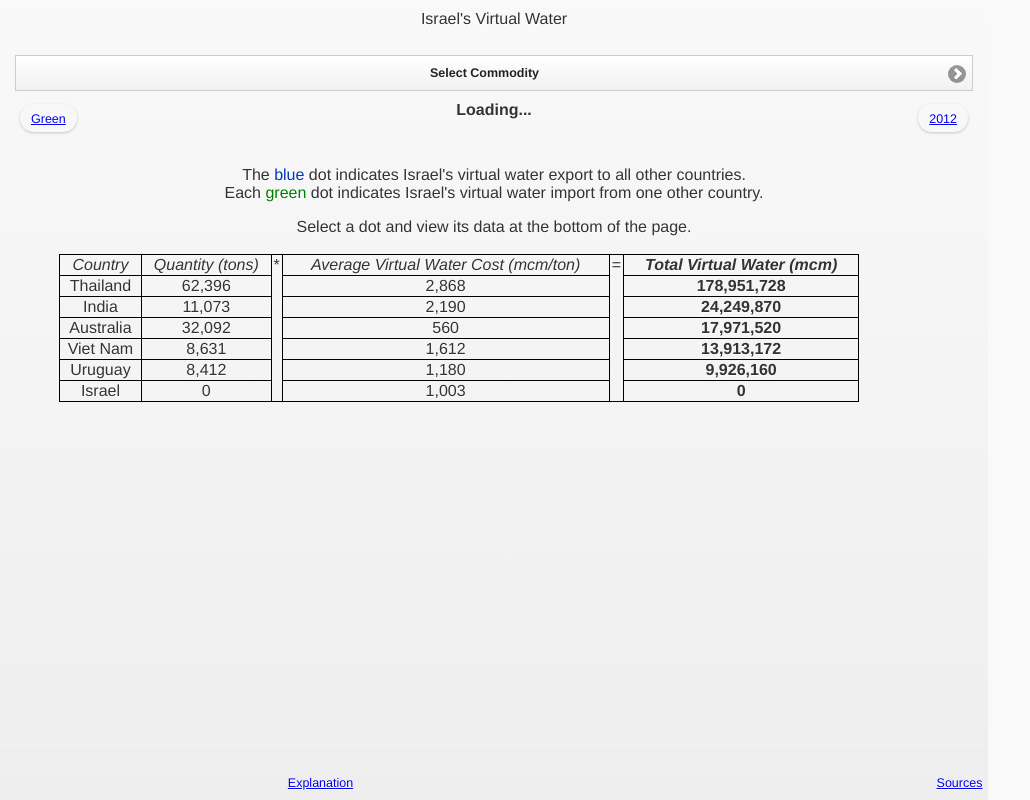
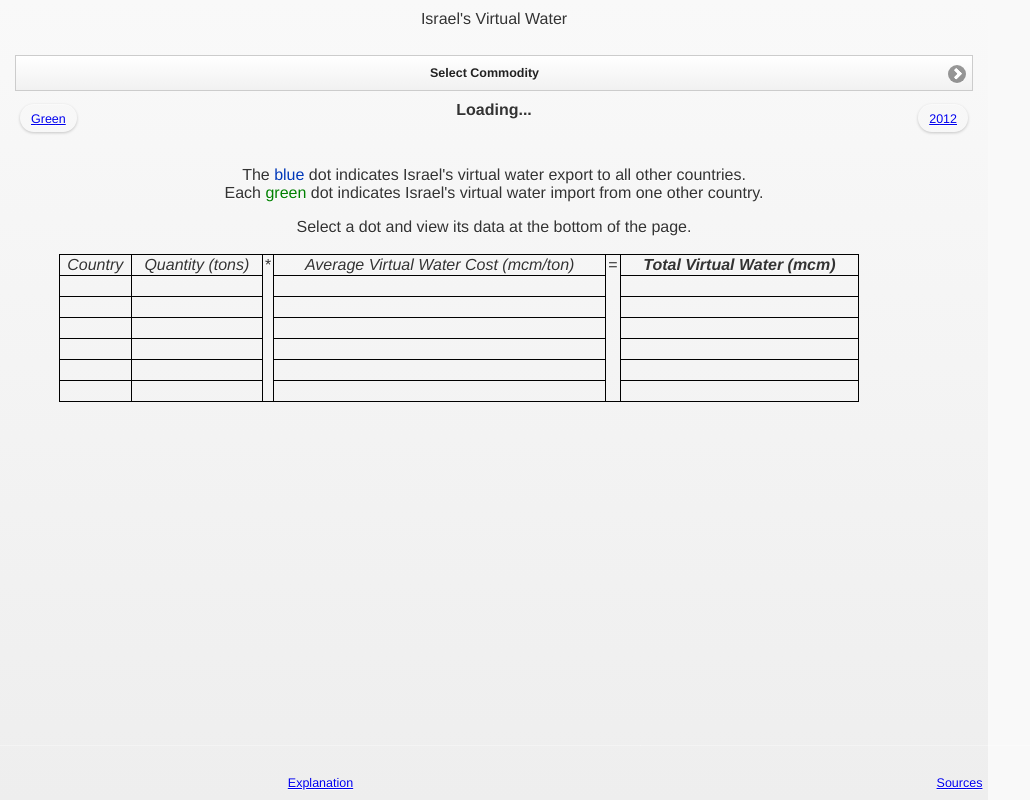
Before and after one commit to firstdown77/IsraelVW, a website: page public/page2.html in a window 1280 px wide. Shown: the whole page, without its empty margins (0-1030 px from the left). Drawn offline with Linux system fonts and the light colour scheme; a script that the page names is missing.

Commit message:
Attempts at better iOS 1-17

```diff
--- a/package.json
+++ b/package.json
@@ -4,7 +4,7 @@
   "scripts": {
     "start": "node app"
   },
-  "version": "0.0.1-15",
+  "version": "0.0.1-17",
   "engines": {
     "node": ">=0.6"
   },
--- a/public/js/israels-virtual-water.js
+++ b/public/js/israels-virtual-water.js
@@ -236,6 +236,7 @@
 	    options = {
 	        displayMode: 'markers',
 	        allowHtml: true,
+	        tooltip: {isHtml: false},
 	        colorAxis:  {
 	        	values: valueArray,
 	        	colors: colorArray
--- a/public/page2.html
+++ b/public/page2.html
@@ -7,7 +7,7 @@
   <script type="text/javascript" src="js/codiqa.ext.min.js"></script>
   <script type="text/javascript" src="js/israels-virtual-water.js"></script>
   <meta charset="utf-8">
-  <meta name="viewport" content="width=device-width, initial-scale=1">
+  <meta name="viewport" content="width=device-width, height=device-height, initial-scale=1">
   <meta name="apple-mobile-web-app-capable" content="yes">
   <meta name="apple-mobile-web-app-status-bar-style" content="black">
 
@@ -80,122 +80,122 @@
         <tbody>
             <tr>
                 <td>
-                    Thailand
+                    &nbsp;
                 </td>
                 <td>
-                    62,396
+                    &nbsp;
                 </td>
                 <td>
                 	&nbsp;
                 </td>
                 <td>
-                    2,868
+                    &nbsp;
                 </td>
                 <td>
                 	&nbsp;
                 </td>
                 <td>
-                    178,951,728
+                    &nbsp;
                 </td>
             </tr>
             <tr>
                 <td>
-                    India
+                    &nbsp;
                 </td>
                 <td>
-                    11,073
+                    &nbsp;
                 </td>
                 <td>
                 	&nbsp;
                 </td>
                 <td>
-                    2,190
+                    &nbsp;
                 </td>
                 <td>
                 	&nbsp;
                 </td>
                 <td>
-                    24,249,870
+                    &nbsp;
                 </td>
             </tr>
             <tr>
                 <td>
-                    Australia
+                    &nbsp;
                 </td>
                 <td>
-                    32,092
+                    &nbsp;
                 </td>
                 <td>
                 	&nbsp;
                 </td>
                 <td>
-                    560
+                    &nbsp;
                 </td>
                 <td>
                 	&nbsp;
                 </td>
                 <td>
-                    17,971,520
+                    &nbsp;
                 </td>
             </tr>
             <tr>
                 <td>
-                    Viet Nam
+                    &nbsp;
                 </td>
                 <td>
-                    8,631
+                    &nbsp;
                 </td>
                 <td>
                 	&nbsp;
                 </td>
                 <td>
-                    1,612
+                    &nbsp;
                 </td>
                 <td>
                 	&nbsp;
                 </td>
                 <td>
-                    13,913,172
+                    &nbsp;
                 </td>
             </tr>
             <tr>
                 <td>
-                    Uruguay
+                    &nbsp;
                 </td>
                 <td>
-                    8,412
+                    &nbsp;
                 </td>
                 <td>
                 	&nbsp;
                 </td>
                 <td>
-                    1,180
+                    &nbsp;
                 </td>
                 <td>
                 	&nbsp;
                 </td>
                 <td>
-                    9,926,160
+                    &nbsp;
                 </td>
             </tr>
             <tr>
                 <td>
-                    Israel
+                    &nbsp;
                 </td>
                 <td>
-                    0
+                    &nbsp;
                 </td>
                 <td>
                 	&nbsp;
                 </td>
                 <td>
-                    1,003
+                    &nbsp;
                 </td>
                 <td>
                 	&nbsp;
                 </td>
                 <td>
-                    0
+                    &nbsp;
                 </td>
             </tr>
           </tbody>
```
